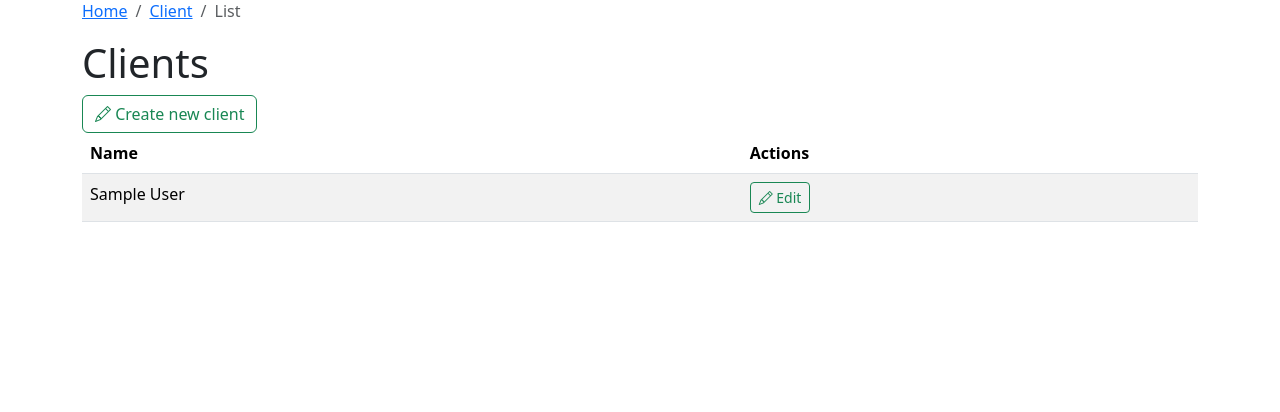
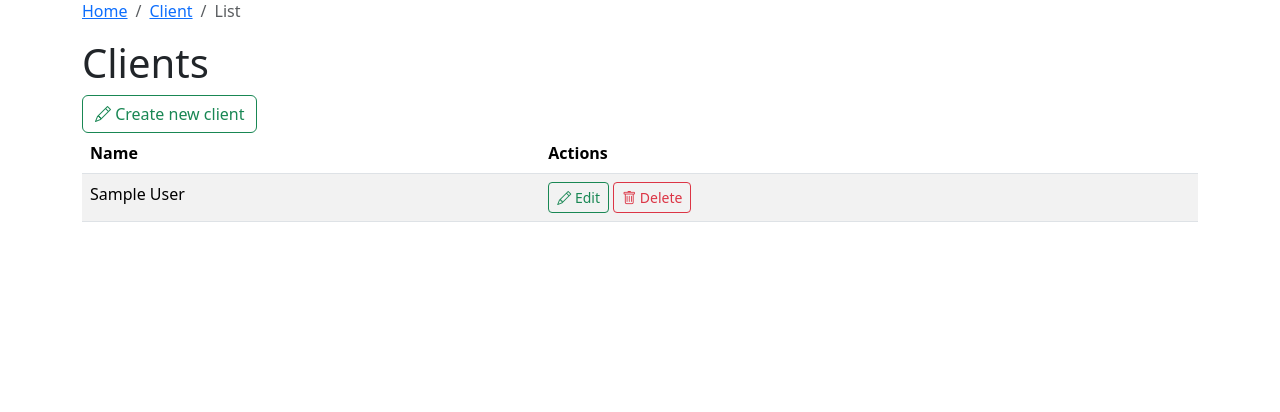
Before and after one commit to wachjose88/courseDB, a Django app: page /client/list in a window 1280 px wide. Shown: the part 81-493 px from the top of the page. Run offline with Django 5.2, Linux system fonts and the light colour scheme; a user stored in the database is signed in; tables that the repository leaves empty hold one stand-in row (values such as "Sample post"); some libraries are stand-ins or nearby versions.

Commit message:
delete client

```diff
--- /dev/null
+++ b/coursedb/core/static/css/style.css
@@ -0,0 +1,3 @@
+main {
+    margin-bottom: 6rem;
+}
--- a/coursedb/core/templates/base.html
+++ b/coursedb/core/templates/base.html
@@ -12,6 +12,7 @@
         </title>
         <link href="{% static 'css/bootstrap.min.css' %}" rel="stylesheet" crossorigin="anonymous">
         <link href="{% static 'css/bootstrap-icons.min.css' %}" rel="stylesheet" crossorigin="anonymous">
+        <link href="{% static 'css/style.css' %}" rel="stylesheet" crossorigin="anonymous">
         <script type="text/javascript">
             function changeLang(element) {
                 const lang = element.id;
--- a/coursedb/core/templates/core/base.html
+++ b/coursedb/core/templates/core/base.html
@@ -37,7 +37,7 @@
         </nav>
     </header>
 
-    <main class="container mt-4 mb-5">
+    <main class="container mt-4">
         <nav aria-label="breadcrumb">
             <ol class="breadcrumb">
                 {% block breadcrumb %}
--- a/coursedb/core/templates/core/clients/list.html
+++ b/coursedb/core/templates/core/clients/list.html
@@ -38,6 +38,11 @@
                                 class="btn btn-outline-success btn-sm">
                             <i class="bi bi-pencil"></i> {% translate 'Edit' %}
                         </a>
+                        <a href="{% url 'core.client.delete' client_id=client.id %}"
+                                class="btn btn-outline-danger btn-sm"
+                                onclick="return confirm('{% translate 'Are you sure you want to delete this client?' %}')">
+                            <i class="bi bi-trash"></i> {% translate 'Delete' %}
+                        </a>
                     </td>
                 </tr>
             {% endfor %}
--- a/coursedb/core/urls.py
+++ b/coursedb/core/urls.py
@@ -10,6 +10,8 @@ urlpatterns = [
          name='core.client.create'),
     path('client/<int:client_id>/edit', clients.client_create_edit,
          name='core.client.edit'),
+    path('client/<int:client_id>/delete', clients.client_delete,
+         name='core.client.delete'),
 
     path("login/", av.LoginView.as_view(), name="login"),
     path("logout/", av.LogoutView.as_view(), name="logout"),
--- a/coursedb/core/views/clients.py
+++ b/coursedb/core/views/clients.py
@@ -27,7 +27,9 @@ def client_create_edit(request, client_id=None):
         else:
             form = ClientForm(request.POST)
         if form.is_valid():
-            form.save()
+            client_saved = form.save(commit=False)
+            client_saved.company = request.user.company
+            client_saved.save()
             if client_id is not None:
                 messages.success(request, _('Client edited successfully'))
             else:
@@ -43,3 +45,11 @@ def client_create_edit(request, client_id=None):
         'client': client,
     }
     return render(request, 'core/clients/create_edit.html', params)
+
+
+@login_required
+def client_delete(request, client_id):
+    client = get_object_or_404(Client, pk=client_id)
+    client.delete()
+    messages.success(request, _('Client deleted successfully'))
+    return redirect('core.client.list')
```
